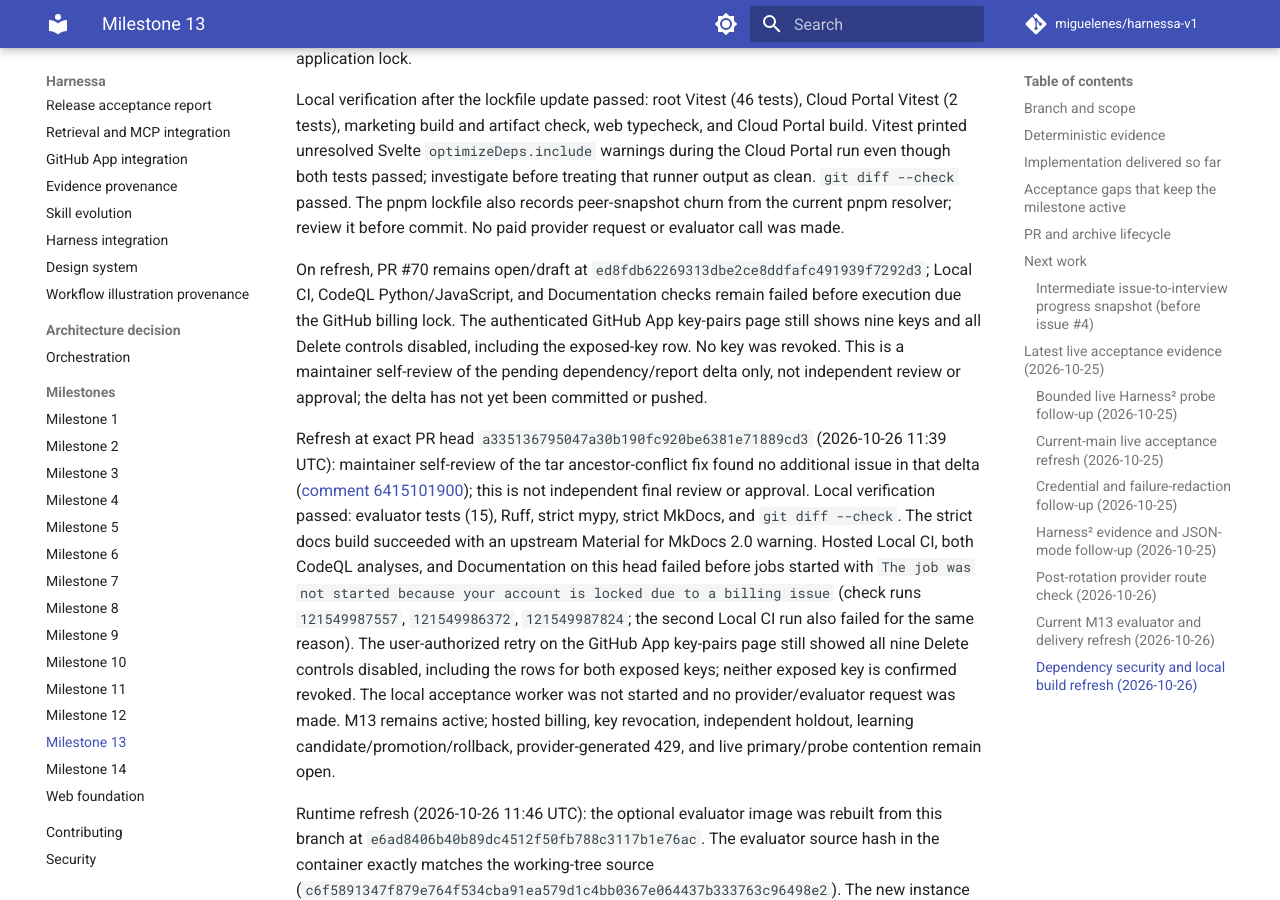
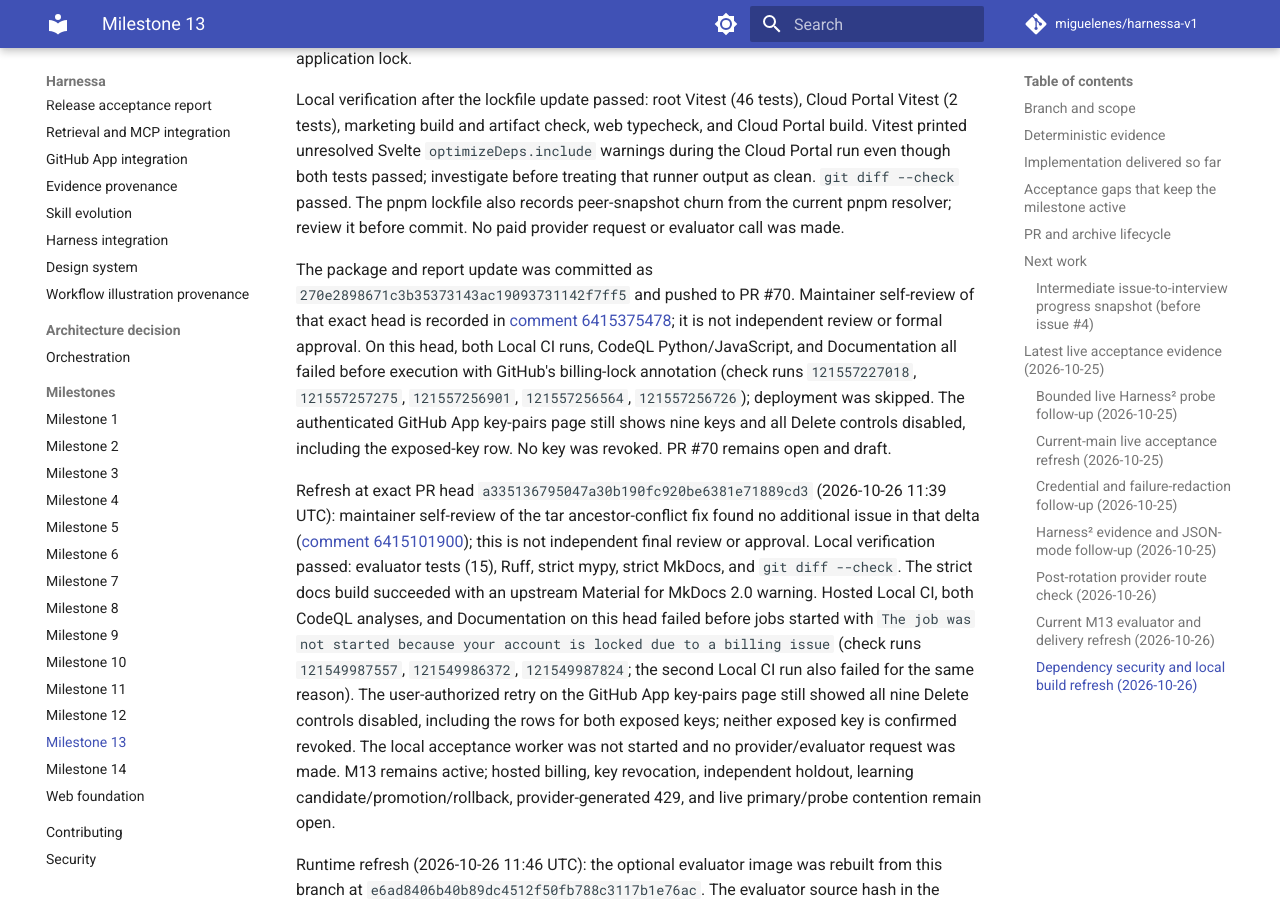
Before and after one commit to miguelenes/harnessa-v1, an MkDocs documentation site: the page built from docs/milestones/13.md, in a window 1280 px wide and 900 px high, scrolled down 17170 px. Built offline with MkDocs 1.6.1 and Material for MkDocs 9.7.7, drawn with Linux system fonts in a browser that asks for light colours; comment, search, counter and statistics services are not loaded.

Commit message:
docs(m13): record dependency gate refresh

```diff
--- a/docs/milestones/13.md
+++ b/docs/milestones/13.md
@@ -180,7 +180,7 @@ GitHub Dependabot reported DOMPurify vulnerabilities through 3.4.16 and an Undic
 
 Local verification after the lockfile update passed: root Vitest (46 tests), Cloud Portal Vitest (2 tests), marketing build and artifact check, web typecheck, and Cloud Portal build. Vitest printed unresolved Svelte `optimizeDeps.include` warnings during the Cloud Portal run even though both tests passed; investigate before treating that runner output as clean. `git diff --check` passed. The pnpm lockfile also records peer-snapshot churn from the current pnpm resolver; review it before commit. No paid provider request or evaluator call was made.
 
-On refresh, PR #70 remains open/draft at `ed8fdb62269313dbe2ce8ddfafc491939f7292d3`; Local CI, CodeQL Python/JavaScript, and Documentation checks remain failed before execution due the GitHub billing lock. The authenticated GitHub App key-pairs page still shows nine keys and all Delete controls disabled, including the exposed-key row. No key was revoked. This is a maintainer self-review of the pending dependency/report delta only, not independent review or approval; the delta has not yet been committed or pushed.
+The package and report update was committed as `270e2898671c3b35373143ac19093731142f7ff5` and pushed to PR #70. Maintainer self-review of that exact head is recorded in [comment 6415375478](https://github.com/miguelenes/harnessa-v1/pull/70#issuecomment-6415375478); it is not independent review or formal approval. On this head, both Local CI runs, CodeQL Python/JavaScript, and Documentation all failed before execution with GitHub's billing-lock annotation (check runs `121557227018`, `121557257275`, `121557256901`, `121557256564`, `121557256726`); deployment was skipped. The authenticated GitHub App key-pairs page still shows nine keys and all Delete controls disabled, including the exposed-key row. No key was revoked. PR #70 remains open and draft.
 
 Refresh at exact PR head `a335136795047a30b190fc920be6381e71889cd3` (2026-10-26 11:39 UTC): maintainer self-review of the tar ancestor-conflict fix found no additional issue in that delta ([comment 6415101900](https://github.com/miguelenes/harnessa-v1/pull/70#issuecomment-6415101900)); this is not independent final review or approval. Local verification passed: evaluator tests (15), Ruff, strict mypy, strict MkDocs, and `git diff --check`. The strict docs build succeeded with an upstream Material for MkDocs 2.0 warning. Hosted Local CI, both CodeQL analyses, and Documentation on this head failed before jobs started with `The job was not started because your account is locked due to a billing issue` (check runs `121549987557`, `121549986372`, `121549987824`; the second Local CI run also failed for the same reason). The user-authorized retry on the GitHub App key-pairs page still showed all nine Delete controls disabled, including the rows for both exposed keys; neither exposed key is confirmed revoked. The local acceptance worker was not started and no provider/evaluator request was made. M13 remains active; hosted billing, key revocation, independent holdout, learning candidate/promotion/rollback, provider-generated 429, and live primary/probe contention remain open.
 
```
Also changed, not shown: docs/acceptance-report.md (+1 -1 lines).
